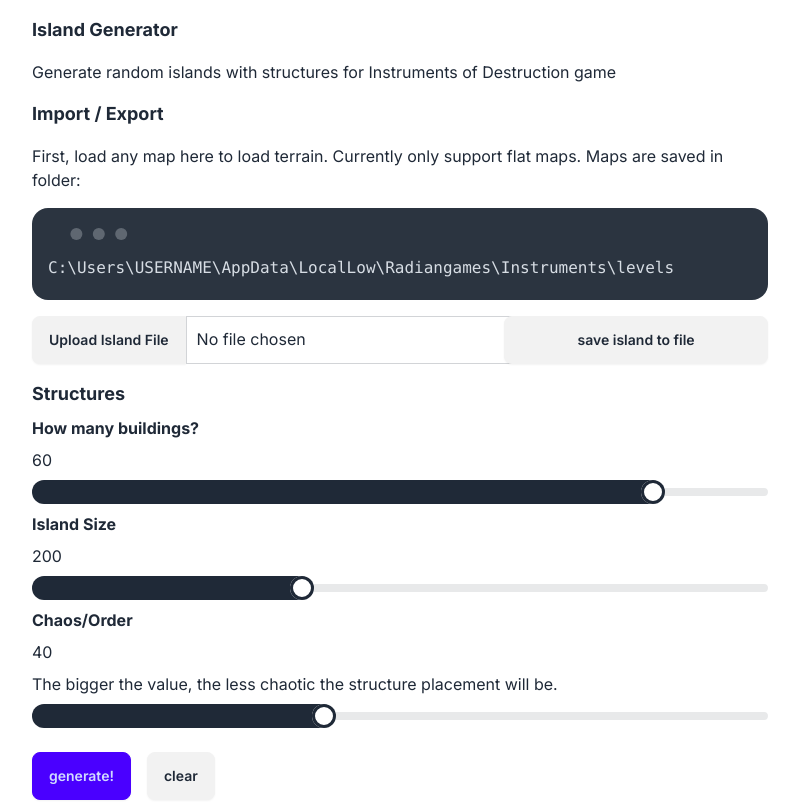
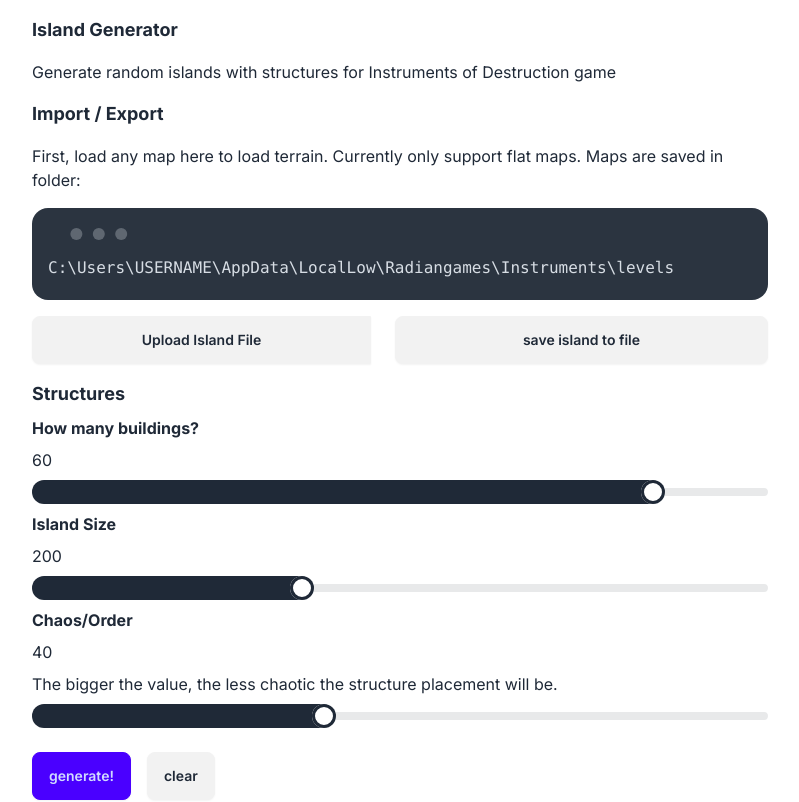
Before and after one commit to jaroslaw-weber/instruments-of-destruction-island-generator, a Next.js app: page / in a window 1280 px wide. Shown: the top 802 px of the page, without its empty margins (240-1039 px from the left). Built offline with nearby package versions, Linux system fonts and the light colour scheme.

Commit message:
fix upload

```diff
--- a/app/components/FileUpload.tsx
+++ b/app/components/FileUpload.tsx
@@ -22,11 +22,11 @@ function FileUpload({}) {
   };
 
   return (
-    <label className="flex flex-1 w-full h-full">
-      <span className="btn rounded-r-none ">Upload Island File</span>
+    <label className="flex-1 w-full h-full">
+      <span className="btn rounded-r-none w-full ">Upload Island File</span>
       <input
         type="file"
-        className="file-input file-input-bordered [&::file-selector-button]:hidden p-2.5 rounded-l-none"
+        className="file-input file-input-bordered w-0 hidden p-2.5 rounded-l-none"
         onChange={handleFileUpload}
       />
     </label>
```
